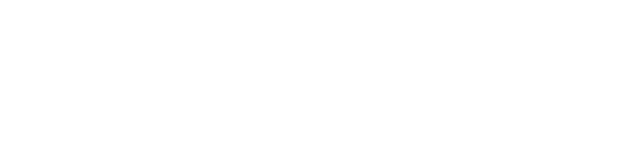
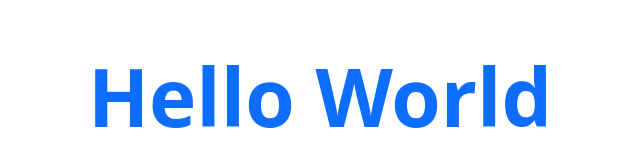
Before and after one commit to chris96/HTML5-Codex, a website: page index.html in a window 1280 px wide. Shown: the whole page, without its empty margins (320-960 px from the left). Drawn offline with nearby package versions, Linux system fonts and the light colour scheme.

Commit message:
Added node.js to site and bootstrap

```diff
--- a/index.html
+++ b/index.html
@@ -4,8 +4,11 @@
     <meta charset="UTF-8">
     <meta name="viewport" content="width=device-width, initial-scale=1.0">
     <title>Document</title>
+    <link rel="stylesheet" href="node_modules/bootstrap/dist/css/bootstrap.min.css">
 </head>
 <body>
-
+<div class="container text-center mt-5">
+    <h1 class="display-1 fw-bold text-primary">Hello World</h1>
+</div>
 </body>
 </html>
```
Also changed, not shown: package.json (added, +25 -0 lines), server.js (added, +8 -0 lines), 1 other file.
